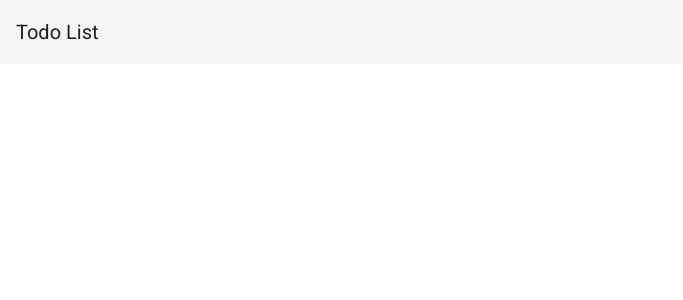
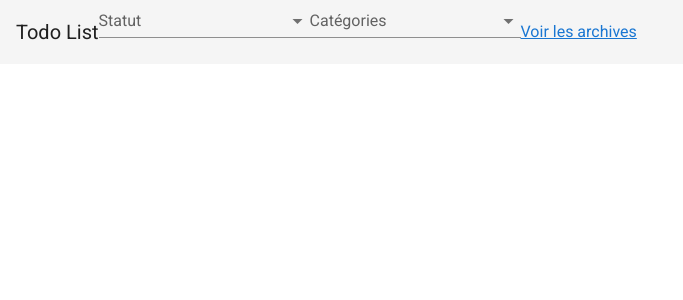
Before and after one commit to blupblupdoux/todolist, a Vue app in the folder vuejs_app/: page / in a window 1280 px wide. Shown: the top 300 px of the page, without its empty margins (0-683 px from the left). Built offline with nearby package versions, Linux system fonts and the light colour scheme.

Commit message:
navbar filter layout

```diff
--- a/vuejs_app/src/components/Navbar.vue
+++ b/vuejs_app/src/components/Navbar.vue
@@ -2,13 +2,19 @@
   <v-app-bar app flat>
       <v-toolbar-title>Todo List</v-toolbar-title>
       <div class="status">
-
+        <v-select
+          :items="status"
+          label="Statut"
+        ></v-select>
       </div>
       <div class="category">
-
+       <v-select
+          :items="categories"
+          label="Catégories"
+        ></v-select>
       </div>
       <div class="archive">
-
+        <a href="#">Voir les archives</a>
       </div>
   </v-app-bar>
 </template>
@@ -17,5 +23,9 @@
 
 export default {
   name: 'Navbar',
+  data: () => ({
+    status: ['Toutes', 'Complètes', 'Incomplètes'],
+    categories: ['Catego 1', 'Catego 2'],
+  }),
 };
 </script>
```
